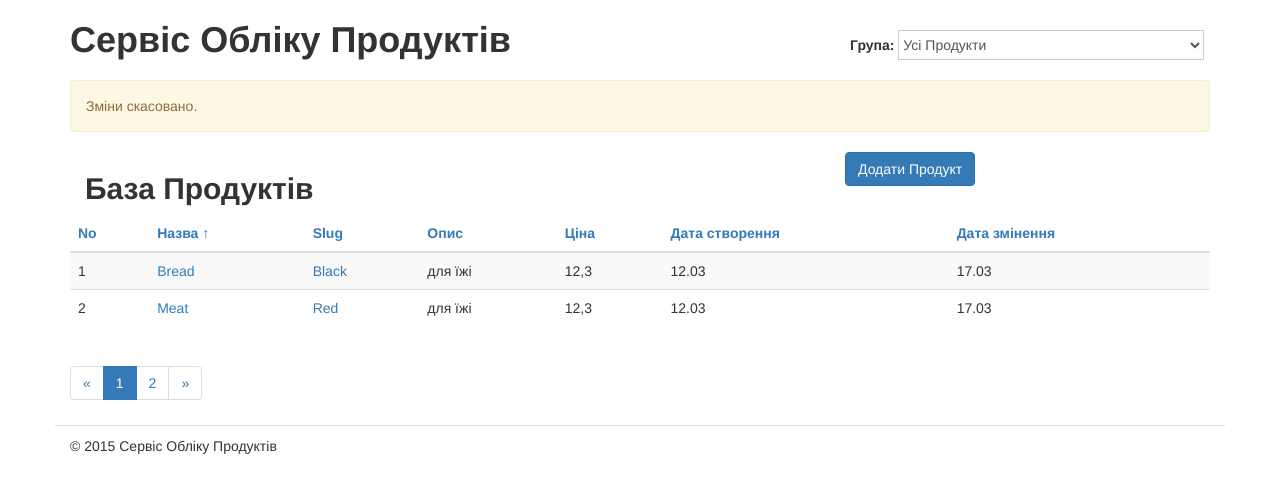
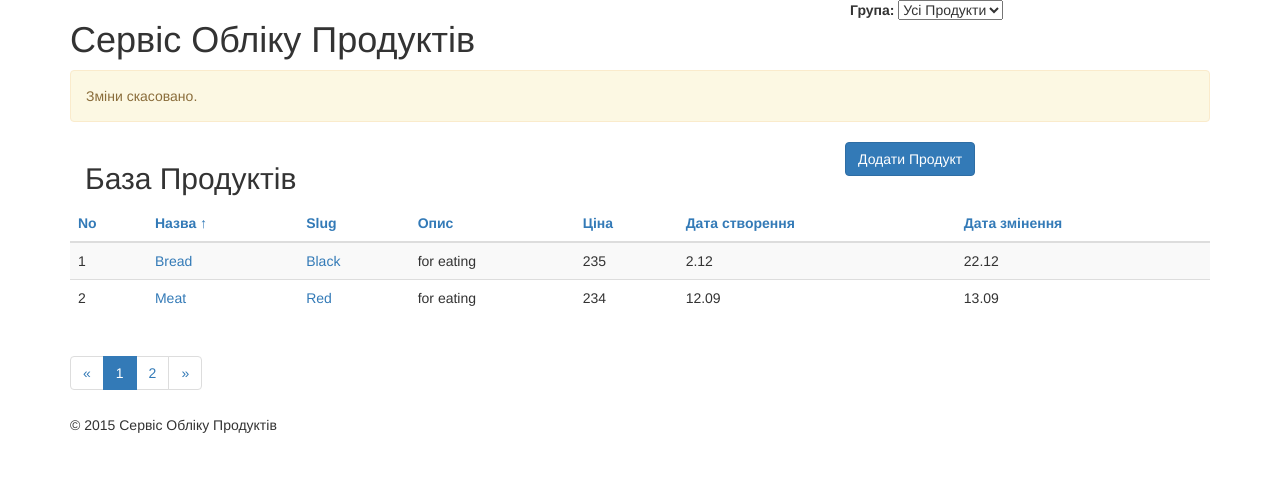
Before and after one commit to mamax/django-product, a Django app: page /products/ in a window 1280 px wide. Shown: the top 493 px of the page. Run offline with Django 3.2, Linux system fonts and the light colour scheme; some libraries are stand-ins or nearby versions.

Commit message:
dynamic list of products

```diff
--- a/products/templates/products/products_list.html
+++ b/products/templates/products/products_list.html
@@ -9,7 +9,8 @@
           value="Система Обліку Продуктів"/>
     <!-- Include Styles -->
     <link rel="stylesheet" href="https://cdn.jsdelivr.net/bootstrap/3.3.0/css/bootstrap.min.css">
-    <link rel="stylesheet" href="{% static "css/main.css" %}">
+    <link rel="stylesheet" href="{% static " css
+    /main.css" %}">
     <!--
     <style type="text/css">.col-xs-12, .col-xs-4, .col-xs-8 {
         border: 1px solid red;
@@ -72,24 +73,19 @@
                     </tr>
                     </thead>
                     <tbody>
+                    {% for product in products %}
                     <tr>
-                        <td>1</td>
-                        <td><a title="Редагувати" href="{% url "products_edit" 1 %}">Bread</a></td>
-                        <td><a title="Редагувати" href="{% url "products_edit" 1 %}">Black</a></td>
-                        <td>для їжі</td>
-                        <td>12,3</td>
-                        <td>12.03</td>
-                        <td>17.03</td>
+                        <td>{{ forloop.counter }}</td>
+                        <td><a title="Редагувати" href="{% url "products_edit" product.id %}">{{ product.name }}</a>
+                        </td>
+                        <td><a title="Редагувати" href="{% url "products_edit" product.id %}">{{ product.slug }}</a>
+                        </td>
+                        <td>{{ product.description }}</td>
+                        <td>{{ product.price }}</td>
+                        <td>{{ product.created_at }}</td>
+                        <td>{{ product.modified_at }}</td>
                     </tr>
-                     <tr>
-                        <td>2</td>
-                        <td><a title="Редагувати" href="{% url "products_edit" 2 %}">Meat</a></td>
-                        <td><a title="Редагувати" href="{% url "products_edit" 2 %}">Red</a></td>
-                        <td>для їжі</td>
-                        <td>12,3</td>
-                        <td>12.03</td>
-                        <td>17.03</td>
-                    </tr>
+                    {% endfor %}
                     </tbody>
                 </table>
             </div>
--- a/products/views.py
+++ b/products/views.py
@@ -1,3 +1,4 @@
+# -*- coding: utf-8 -*-
 from django.shortcuts import render
 from django.http import HttpResponse
 
@@ -6,8 +7,26 @@
 def home(request):
     return render(request, 'products/index.html', {})
 
+
 def products_list(request):
-    return render(request, 'products/products_list.html', {})
+    products = (
+        {'id': 1,
+         'name': u'Bread',
+         'slug': u'Black',
+         'description': u'for eating',
+         'price': 235,
+         'created_at': 2.12,
+         'modified_at': 22.12},
+        {'id': 2,
+         'name': u'Meat',
+         'slug': u'Red',
+         'description': u'for eating',
+         'price': 234,
+         'created_at': 12.09,
+         'modified_at': 13.09},
+    )
+    return render(request, 'products/products_list.html', {'products': products})
+
 
 def products_add(request):
     return HttpResponse('<h1>Add Product</h1>')
```
Lines whose indentation alone changed are shown as unchanged.
